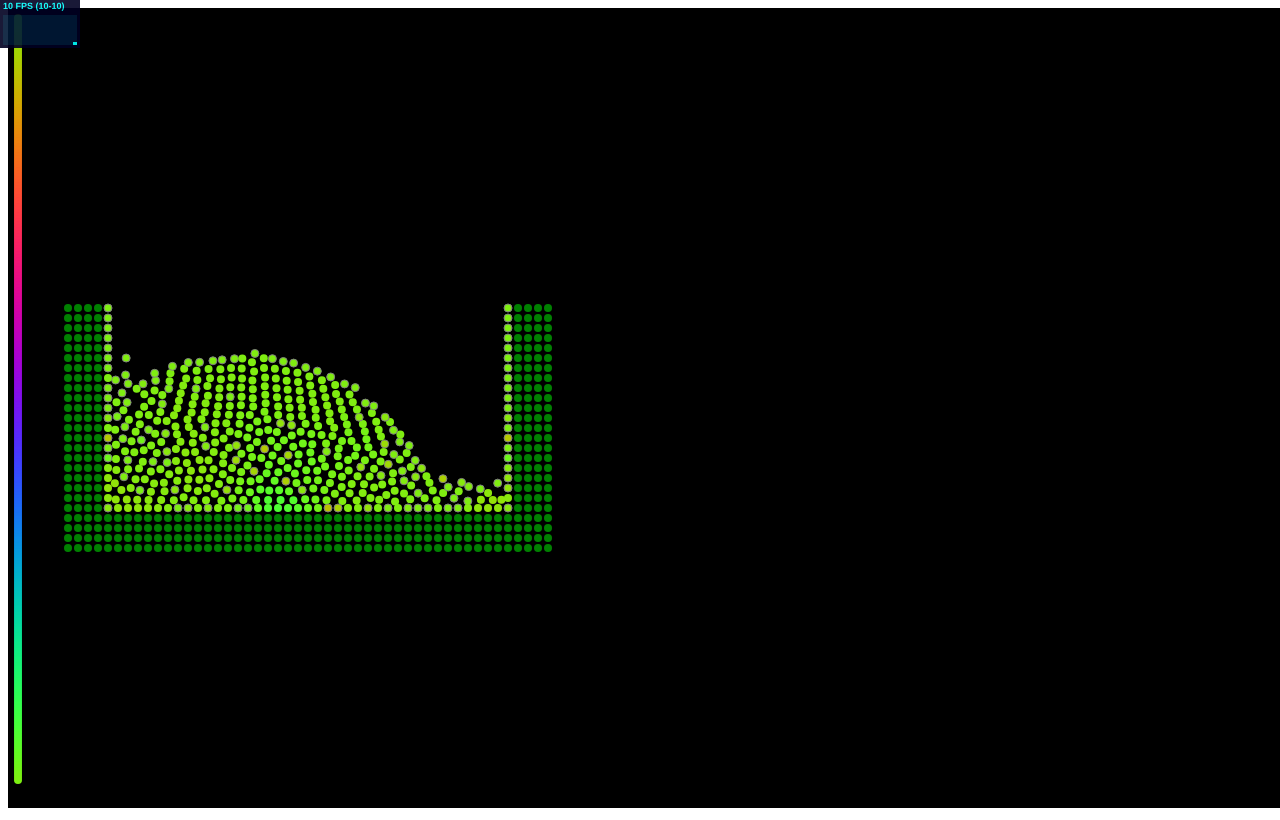
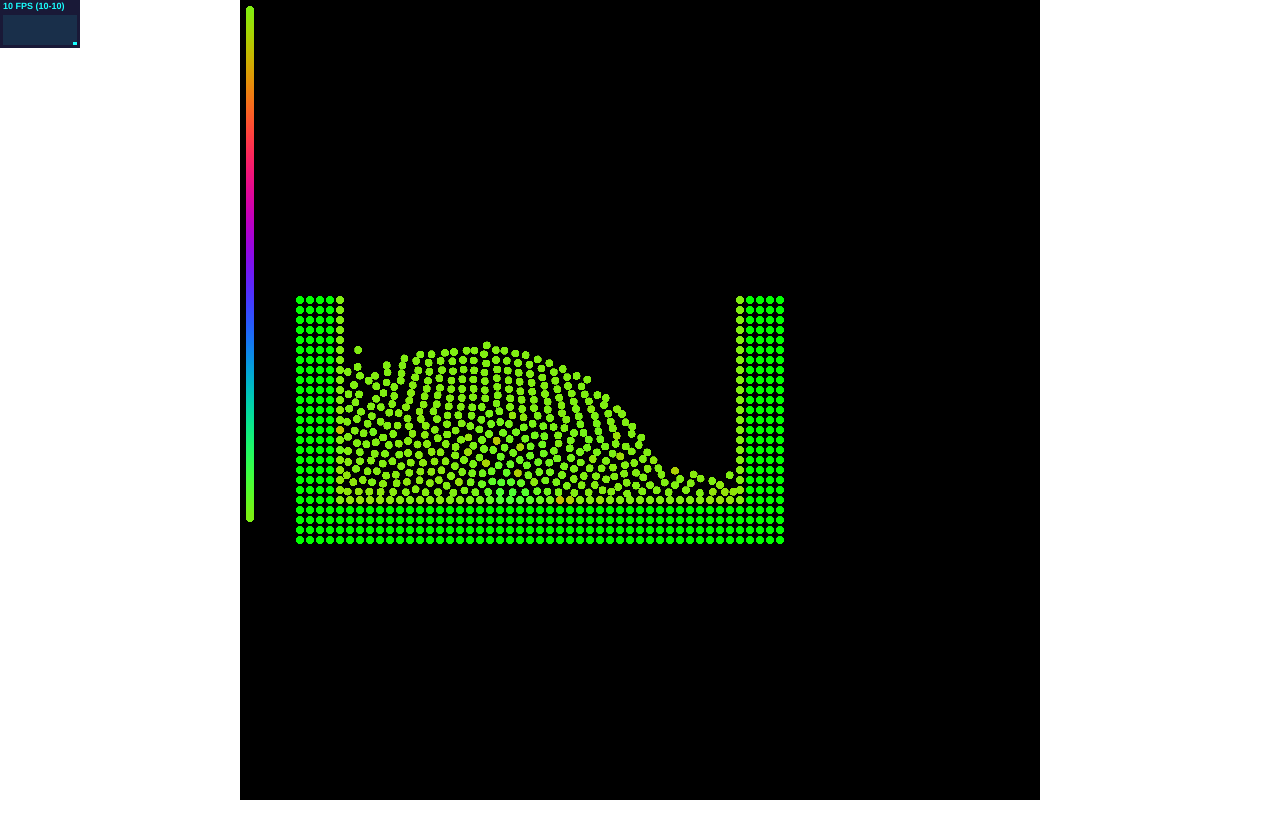
Before and after one commit to Sobaya007/MPS, a plain HTML site: page index.html in a window 1280 px wide. Drawn offline with Linux system fonts and the light colour scheme; animation ran at ten frames a second.

Commit message:
GLにした

```diff
--- /dev/null
+++ b/bar.js
@@ -0,0 +1,165 @@
+let gl;
+var Bar = {
+    init : () => {
+        const canvas = (() => {
+            const canvas = document.createElement("canvas");
+            canvas.style.position = "absolute";
+            return canvas;
+        })();
+        document.body.appendChild(canvas);
+        gl = canvas.getContext("webgl");
+        const onResize =  () => {
+            const size = Math.min(window.innerWidth,window.innerHeight);
+            const dx = (window.innerWidth - size) / 2;
+            const dy = (window.innerHeight - size) / 2;
+            canvas.style.left = dx + "px";
+            canvas.style.top = dy + "px";
+            canvas.style.width = size + "px";
+            canvas.style.height = size + "px";
+            canvas.width = size;
+            canvas.height = size;
+            gl.viewport(0,0,size,size);
+            Bar.viewportSize = size;
+        };
+        onResize();
+        window.addEventListener("resize", onResize);
+
+        gl.enable(gl.BLEND);
+        gl.blendFunc(gl.SRC_ALPHA, gl.ONE_MINUS_SRC_ALPHA);
+    },
+    loadImage : path => new Promise((resolve, reject) => {
+        const img = new Image();
+        img.src = path;
+        img.onload = () => {
+            const texture = gl.createTexture();
+            gl.bindTexture(gl.TEXTURE_2D, texture);
+
+            // どんなサイズの画像でもレンダリングできるようにパラメータを設定する
+            gl.texParameteri(gl.TEXTURE_2D, gl.TEXTURE_WRAP_S, gl.CLAMP_TO_EDGE);
+            gl.texParameteri(gl.TEXTURE_2D, gl.TEXTURE_WRAP_T, gl.CLAMP_TO_EDGE);
+            gl.texParameteri(gl.TEXTURE_2D, gl.TEXTURE_MIN_FILTER, gl.LINEAR);
+            gl.texParameteri(gl.TEXTURE_2D, gl.TEXTURE_MAG_FILTER, gl.LINEAR);
+
+            // テクスチャーに画像のデータをアップロードする
+            gl.texImage2D(gl.TEXTURE_2D, 0, gl.RGBA, gl.RGBA, gl.UNSIGNED_BYTE, img);
+
+            resolve(texture);
+        };
+    }),
+    loadText : path => new Promise((resolve, reject) => {
+        const xhr = new XMLHttpRequest();
+        xhr.onreadystatechange = () => {
+            if (xhr.readyState != 4) {
+                return;
+            }
+            if (xhr.status == 0 || xhr.status >= 400) {
+                console.error(path + " cannot be loaded");
+                return;
+            }
+            resolve(xhr.responseText);
+        };
+        xhr.open("GET", path, true);
+        xhr.send(null);
+    }),
+    createVBO : data => new Promise((resolve, reject) => {
+        const vbo = gl.createBuffer();
+        gl.bindBuffer(gl.ARRAY_BUFFER, vbo);
+        gl.bufferData(gl.ARRAY_BUFFER, new Float32Array(data), gl.STATIC_DRAW);
+        gl.bindBuffer(gl.ARRAY_BUFFER, null);
+        resolve(vbo);
+    }),
+    createProgram : (vsPath, fsPath) => new Promise((resolve, reject) => {
+        Promise.all([Bar.loadText(vsPath), Bar.loadText(fsPath)]).then(([vsText, fsText]) => {
+            const vs = gl.createShader(gl.VERTEX_SHADER);
+            gl.shaderSource(vs, vsText);
+            gl.compileShader(vs);
+
+            const vsError = gl.getShaderInfoLog(vs);
+
+            if (gl.getShaderParameter(vs, gl.COMPILE_STATUS) == 0) {
+                reject("Vertex Shader Compile Error\n" + vsError);
+                return;
+            }
+
+            const fs = gl.createShader(gl.FRAGMENT_SHADER);
+            gl.shaderSource(fs, fsText);
+            gl.compileShader(fs);
+
+            const fsError = gl.getShaderInfoLog(fs);
+
+            if (gl.getShaderParameter(fs, gl.COMPILE_STATUS) == 0) {
+                reject("Fragment Shader Compile Error\n" + fsError);
+                return;
+            }
+
+            const program = gl.createProgram();
+            gl.attachShader(program, vs);
+            gl.attachShader(program, fs);
+            gl.linkProgram(program);
+
+            const linkError = gl.getProgramInfoLog(program);
+
+            if (gl.getProgramParameter(program, gl.LINK_STATUS) == 0) {
+                reject("Link Error\n" + linkError);
+                return;
+            }
+
+            resolve(program);
+        });
+    }),
+    createAttribute : dataList => {
+        const flatten = [];
+        dataList.forEach(data => data.forEach(d => {
+            flatten.push(d);
+        }));
+        return new Promise(resolve => {
+            Bar.createVBO(flatten).then(vbo => {
+                resolve({
+                    vbo : vbo,
+                    dim : dataList[0].length }); }); });
+    },
+    attributes : (program, attributes) => {
+        gl.useProgram(program);
+        Object.keys(attributes).forEach(name => {
+            const attribute = attributes[name];
+            const loc = gl.getAttribLocation(program, name);
+            gl.bindBuffer(gl.ARRAY_BUFFER, attribute.vbo);
+            gl.enableVertexAttribArray(loc);
+            gl.vertexAttribPointer(loc, attribute.dim, gl.FLOAT, false, 0, 0);
+        });
+    },
+    uniforms : (program, uniforms) => {
+        gl.useProgram(program);
+        Object.keys(uniforms).forEach(name => {
+            const uniform = uniforms[name];
+            const loc = gl.getUniformLocation(program, name);
+            if (uniform instanceof Array) {
+                switch (uniform.length) {
+                    case 2:
+                        gl.uniform2fv(loc, uniform);
+                        break;
+                    case 3:
+                        gl.uniform3fv(loc, uniform);
+                        break;
+                    case 4:
+                        gl.uniform4fv(loc, uniform);
+                        break;
+                }
+            } else {
+                gl.uniform1f(loc, uniform);
+            }
+        });
+    },
+    uniformTextures : (program, textures) => {
+        gl.useProgram(program);
+        let cnt = 0;
+        Object.keys(textures).forEach(name => {
+            const texture = textures[name];
+            const texLocation = gl.getUniformLocation(program, name);
+            gl.activeTexture(gl.TEXTURE0 + cnt);
+            gl.bindTexture(gl.TEXTURE_2D, texture);
+            gl.uniform1i(texLocation, cnt);
+            cnt++;
+        });
+    }
+};
--- a/index.html
+++ b/index.html
@@ -8,6 +8,7 @@
 
 <body>
     <script src="stats.min.js"></script>
+    <script src="bar.js"></script>
     <script src="main.js"></script>
 </body>
 
--- a/main.js
+++ b/main.js
@@ -2,12 +2,18 @@ const stats = new Stats();
 
 document.body.appendChild(stats.domElement);
 
-const canvas = document.createElement("canvas");
-canvas.width = innerWidth;
-canvas.height = innerHeight;
-document.body.appendChild(canvas);
-const ctx = canvas.getContext("2d");
+Bar.init();
+gl.clearColor(0,0,0,1);
 
+Promise.all([
+    Bar.createProgram("p.vert", "p.frag"),
+    Bar.createAttribute([
+        [0,0],
+        [0,1],
+        [1,0],
+        [1,1]
+    ])
+]).then(([pProg, pAttr]) => {
     const env = {
         dt : 1,
         nu : 0.1,
@@ -25,6 +31,14 @@ const env = {
         right : 500,
         bottom : 500
     };
+
+    Bar.attributes(pProg, {
+        "pos" : pAttr
+    });
+    Bar.uniforms(pProg, {
+        "radius" : env.r,
+        "windowSize" : Bar.viewportSize
+    });
 
     const init = particles => {
         env.n0 = particles.map(p => sum(particles.filter(p2 => p != p2).map(p2 => weight(p, p2)))).reduce((a,b) => a > b ? a : b);
@@ -72,21 +86,22 @@ const render = () => {
             particles.forEach(p => p.prepareStep2());
             particles.forEach(p => p.step2());
         }
-    ctx.fillStyle = "black";
-    ctx.fillRect(0,0,20000,20000);
-    particleAndInnerAndOuters.forEach(p => p.render(ctx));
+        gl.clear(gl.COLOR_BUFFER_BIT);
+        particleAndInnerAndOuters.forEach(p => p.render());
         const render2 = (x,y,t) => {
             t *= Math.PI * 2;
-        const r = Math.floor((Math.sin(t) * .5 + .5) * 255);
-        const g = Math.floor((Math.sin(t + Math.PI * 2 / 3) * .5 + .5) * 255);
-        const b = Math.floor((Math.sin(t - Math.PI * 2 / 3) * .5 + .5) * 255);
-        ctx.fillStyle = "rgb(" + r + ", " + g + ", " + b + ")";
-        ctx.beginPath();
-        ctx.arc(x, y, env.r, 0, 2 * Math.PI, true);
-        ctx.fill();
+            const r = Math.sin(t) * .5 + .5;
+            const g = Math.sin(t + Math.PI * 2 / 3) * .5 + .5;
+            const b = Math.sin(t - Math.PI * 2 / 3) * .5 + .5;
+            gl.useProgram(pProg);
+            Bar.uniforms(pProg, {
+                "center" : [x,y],
+                "color" : [r,g,b]
+            });
+            gl.drawArrays(gl.TRIANGLE_STRIP, 0, 4);
         };
         for (let i = 0; i < 255; i++) {
-        render2(10,10 + i*3, i / 255);
+            render2(10,10 + i*2, i / 255);
         }
     };
 
@@ -198,20 +213,16 @@ const makeParticle = (x,y) => {
             o.pos.y += env.dt * (o.vel.y - vy);
         };
         o.render = ctx => {
-        const t = (o.dp) * 2 * Math.PI;
-        const r = Math.floor((Math.sin(t) * .5 + .5) * 255);
-        const g = Math.floor((Math.sin(t + Math.PI * 2 / 3) * .5 + .5) * 255);
-        const b = Math.floor((Math.sin(t - Math.PI * 2 / 3) * .5 + .5) * 255);
-        ctx.fillStyle = "rgb(" + r + ", " + g + ", " + b + ")";
-        ctx.beginPath();
-        ctx.arc(o.pos.x, o.pos.y, env.r, 0, 2 * Math.PI, true);
-        ctx.fill();
-        if (o.isSurface) {
-            ctx.strokeStyle = "gray";
-            ctx.beginPath();
-            ctx.arc(o.pos.x, o.pos.y, env.r, 0, 2 * Math.PI, true);
-            ctx.stroke();
-        }
+            const t = (o.dp ? o.dp : 0) * 2 * Math.PI;
+            const r = Math.sin(t) * .5 + .5;
+            const g = Math.sin(t + Math.PI * 2 / 3) * .5 + .5;
+            const b = Math.sin(t - Math.PI * 2 / 3) * .5 + .5;
+            gl.useProgram(pProg);
+            Bar.uniforms(pProg, {
+                "center" : [o.pos.x, o.pos.y],
+                "color" : [r,g,b]
+            });
+            gl.drawArrays(gl.TRIANGLE_STRIP, 0, 4);
         };
         return o;
     };
@@ -225,10 +236,12 @@ const makeOuterWall = (x,y) => {
             type : "OuterWall"
         };
         o.render = ctx => {
-        ctx.fillStyle = "green";
-        ctx.beginPath();
-        ctx.arc(o.pos.x, o.pos.y, env.r, 0, 2 * Math.PI, true);
-        ctx.fill();
+            gl.useProgram(pProg);
+            Bar.uniforms(pProg, {
+                "center" : [o.pos.x, o.pos.y],
+                "color" : [0,1,0]
+            });
+            gl.drawArrays(gl.TRIANGLE_STRIP, 0, 4);
         };
         return o;
     };
@@ -271,3 +284,4 @@ init(particles);
     requestAnimationFrame(render);
 
     window.addEventListener("keydown", render);
+});
--- /dev/null
+++ b/p.frag
@@ -0,0 +1,9 @@
+precision lowp float;
+
+varying vec2 uv;
+uniform vec3 color;
+
+void main() {
+    if (length(uv - 0.5) > 0.5) discard;
+    gl_FragColor = vec4(color,1);
+}
--- /dev/null
+++ b/p.vert
@@ -0,0 +1,16 @@
+attribute vec2 pos;  //[0,1]
+uniform float windowSize; //[px]
+uniform float radius; //[px]
+uniform vec2 center; //[px]
+varying vec2 uv;
+
+vec2 conv(vec2 px) {
+    vec2 res = px / windowSize * 2. - 1.;
+    res.y = -res.y;
+    return res;
+}
+
+void main() {
+    gl_Position = vec4(conv(center + radius * (pos - 0.5) * 2.), 0, 1);
+    uv = pos;
+}
```
Lines whose indentation alone changed are shown as unchanged.
